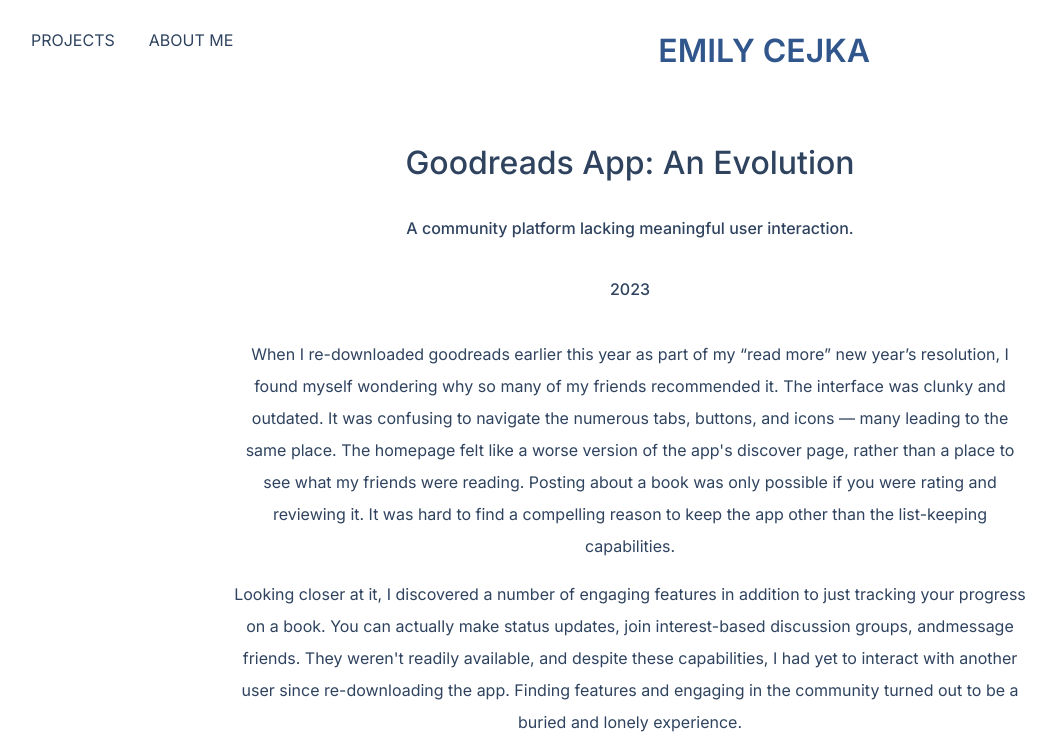
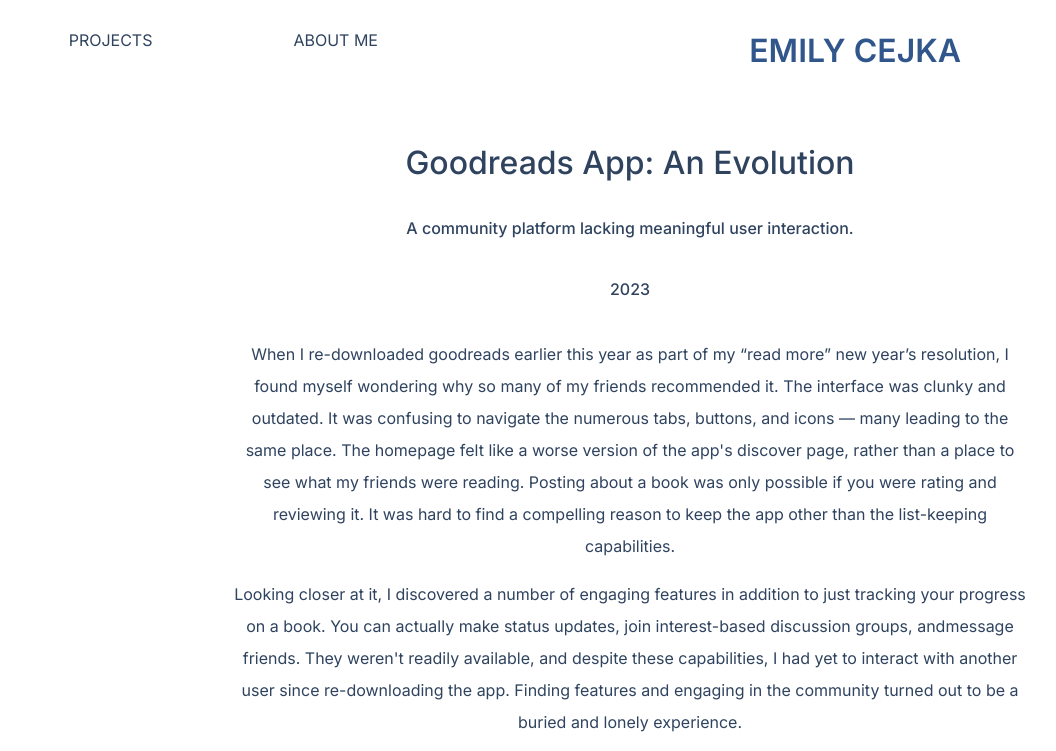
Before and after one commit to emcejka/emcejka.github.io, a plain HTML site: page projects/goodreads.html in a window 1280 px wide. Shown: the top 751 px of the page, without its empty margins (10-1066 px from the left). Drawn offline with Linux system fonts and the light colour scheme.

Commit message:
adding header

```diff
--- a/projects/goodreads.html
+++ b/projects/goodreads.html
@@ -10,6 +10,9 @@
 		<div class="row">
 			<div class="header-row">
 				<a href="index.html"><p>PROJECTS</p></a>
+			</div>
+
+			<div class="header-row">
 				<a href="about-me.html"><p>ABOUT ME</p></a>
 			</div>
 
```
